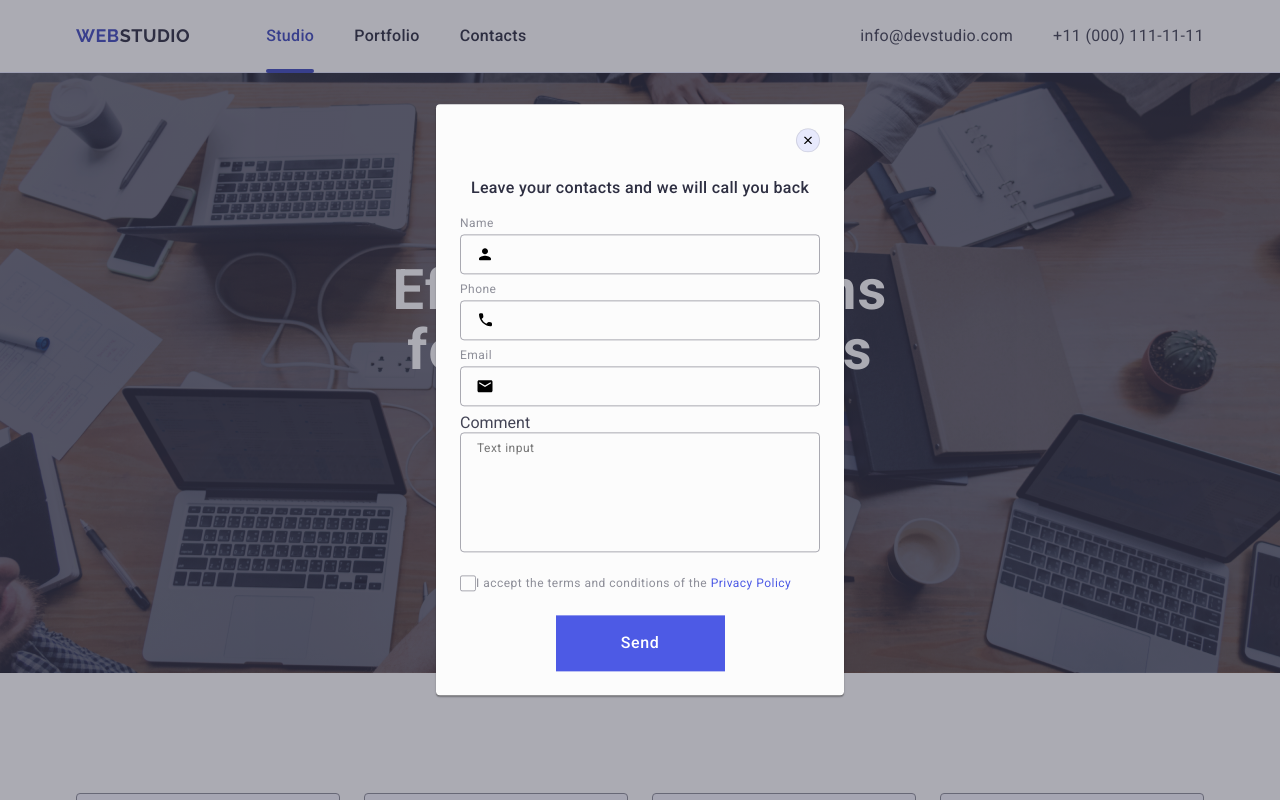
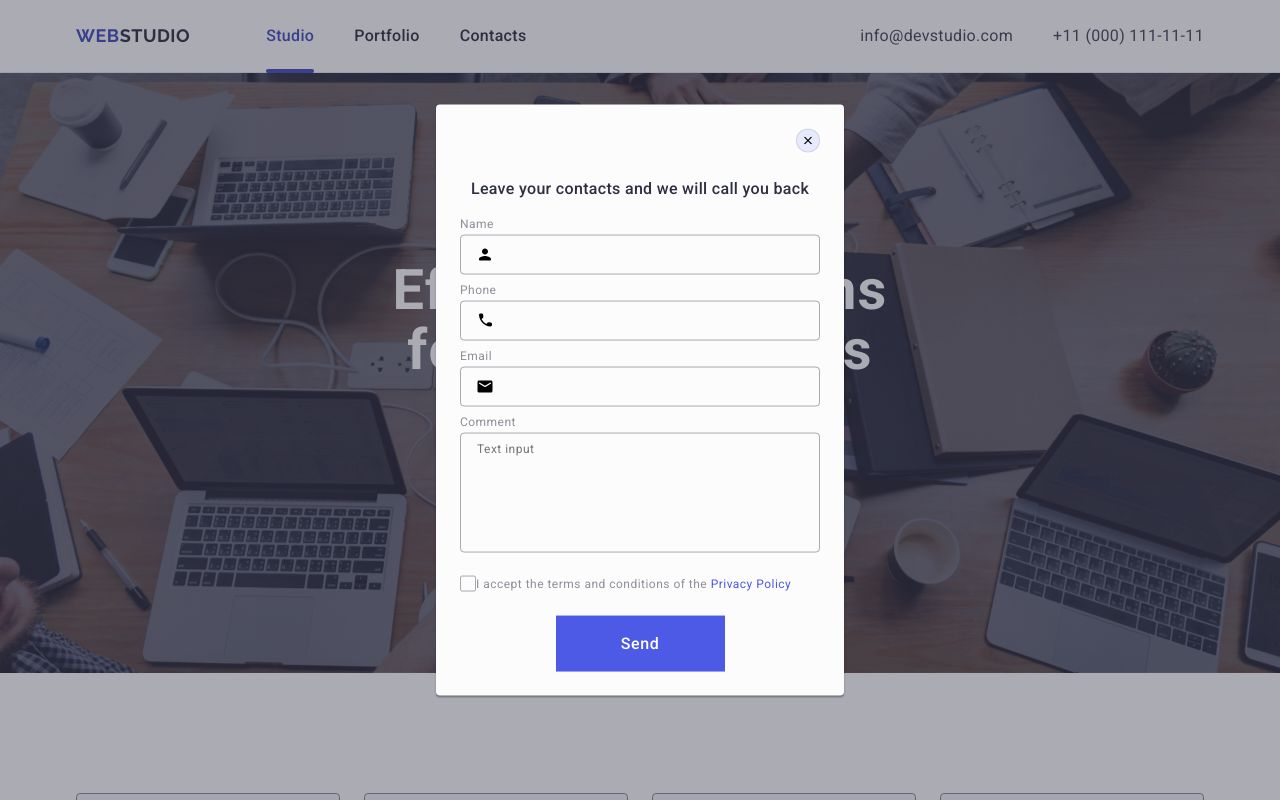
Before and after one commit to sasha-gerzhik2106/goit-markup-hw-05, a plain HTML site: page index.html in a window 1280 px wide. Shown: the top 800 px of the page. Drawn offline with nearby package versions, Linux system fonts and the light colour scheme.

Commit message:
add index file

```diff
--- a/index.html
+++ b/index.html
@@ -415,7 +415,7 @@
                         </div>
                     </div>
                     <div class="comment-m">
-                        <label for="user-comment" class="form-t">Comment</label>
+                        <label for="user-comment" class="label-d">Comment</label>
                         <textarea name="user-comment" id="user-comment" class="form-comment" placeholder="Text input"></textarea>
                     </div>
                 <div class="check">
```
